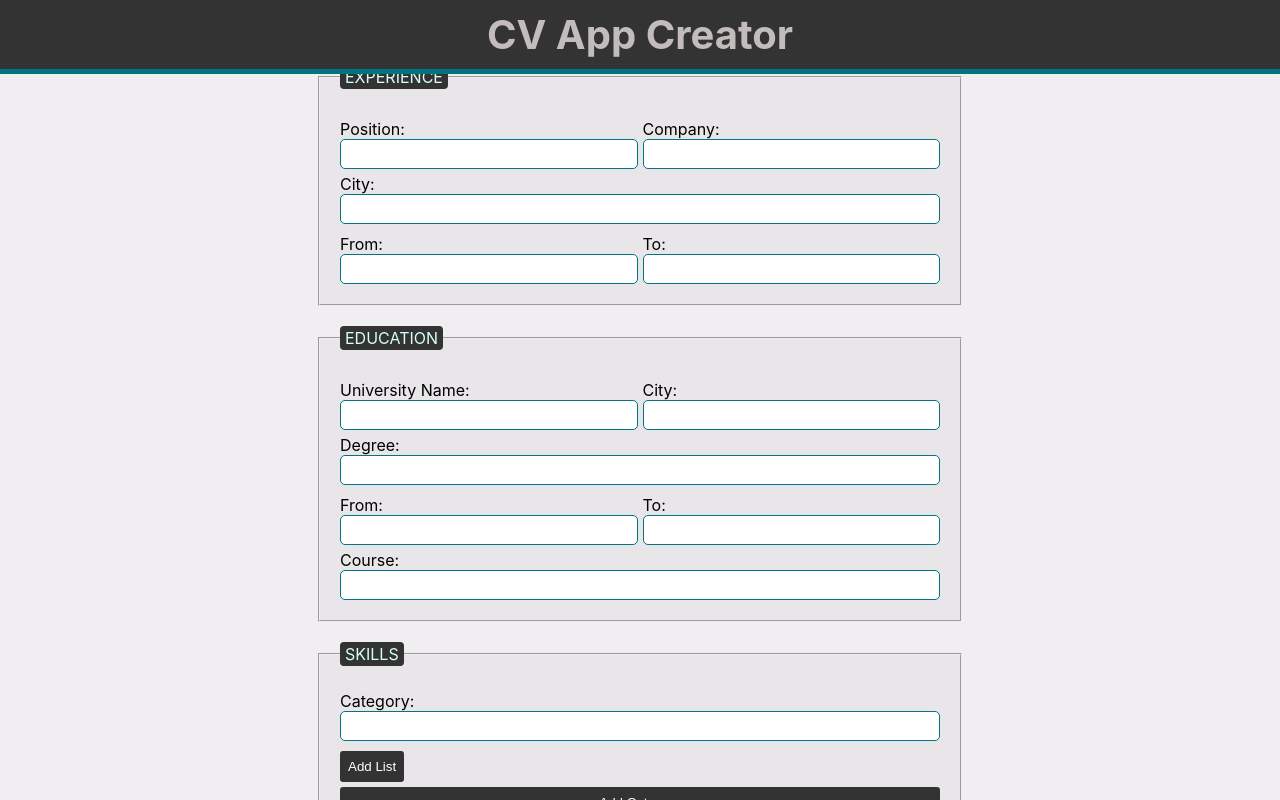
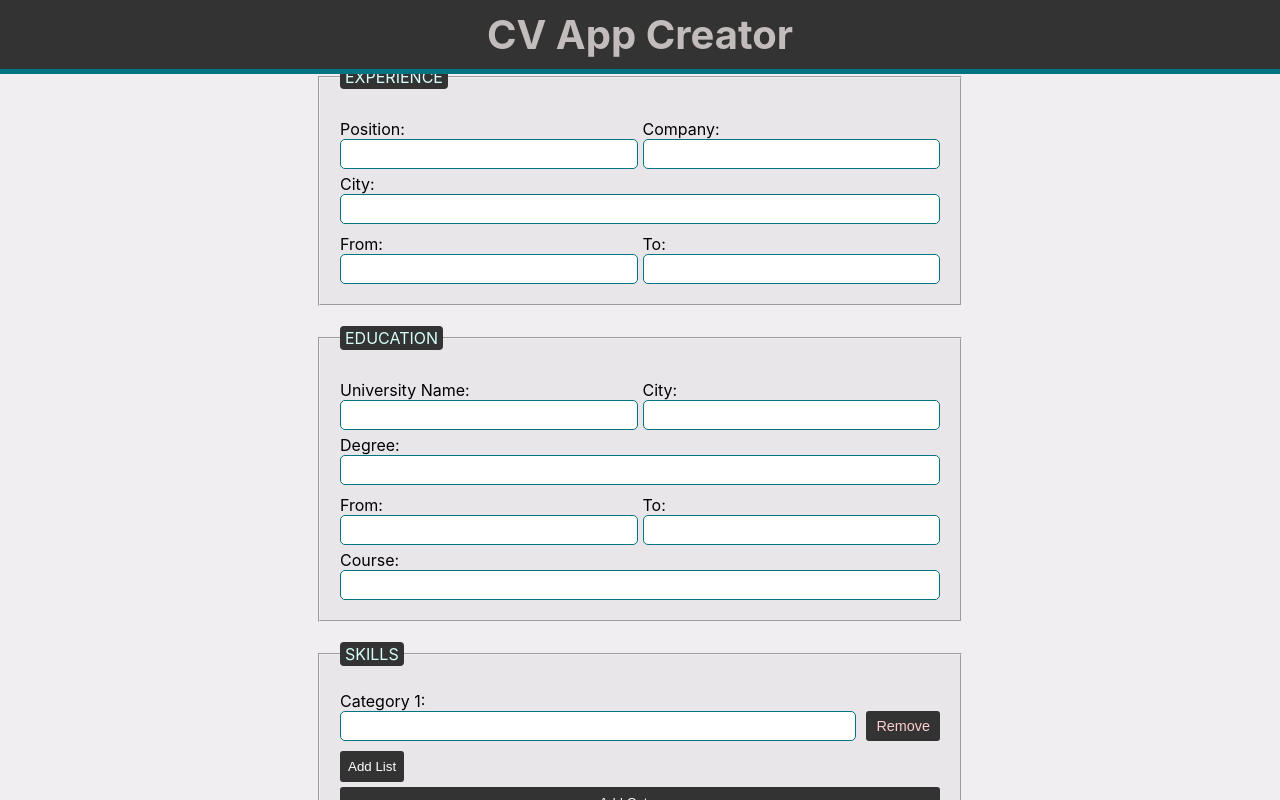
Before and after one commit to IAmYoungbossy/cv-app, a React (Create React App) app: page / in a window 1280 px wide. Both pictures are taken after typing "Sample", "Sample", "Sample", "5551234", "name@example.com", "Sample" into the empty fields and a click on the button "Add Category". Shown: the part 481-1281 px from the top of the page. Built offline with nearby package versions, Linux system fonts and the light colour scheme.

Commit message:
Add ability to add and remove category

```diff
--- a/src/components/Form/Form.css
+++ b/src/components/Form/Form.css
@@ -35,20 +35,23 @@ ul {
 }
 
 li {
-  padding: 5px;
+  padding: 5px 39px;
   padding-left: 10px;
   list-style-type: disclosure-closed;
 }
 
-.list-wrapper {
+.list-wrapper,
+.category_wrapper {
   display: flex;
 }
 
-.list-wrapper > input {
+.list-wrapper > input,
+.category_wrapper > input {
   flex: 1;
 }
 
-.list-wrapper > button {
+.list-wrapper > button,
+.category_wrapper > button {
   width: 35px;
   border: none;
   font-size: 1.2rem;
@@ -56,6 +59,12 @@ li {
   border-radius: 3px;
   color: rgb(255, 206, 206);
   background-color: #333333;
+}
+
+.category_wrapper > button {
+  padding: 0 10px;
+  font-size: 0.9rem;
+  width: fit-content;
 }
 
 .add-list-btn,
--- a/src/components/Form/Skill/Skill.js
+++ b/src/components/Form/Skill/Skill.js
@@ -5,7 +5,7 @@ class SkillList extends Component {
     return (
       <li>
         <div className="skill-wrapper">
-          <label htmlFor="skill">Skill</label>
+          <label htmlFor="skill">Skill {this.props.index+1}:</label>
           <div className="list-wrapper">
             <input
               type="text"
@@ -30,12 +30,22 @@ class SkillCategory extends Component {
     return (
       <>
         <div>
-          <label htmlFor="skill_category">Category:</label>
-          <input
-            type="text"
-            id="skill_category"
-            name="skill_category"
-          />
+          <label htmlFor="skill_category">
+            Category {this.props.index + 1}:
+          </label>
+          <div className="category_wrapper">
+            <input
+              type="text"
+              id="skill_category"
+              name="skill_category"
+            />
+            <button
+              type="button"
+              onClick={this.props.removeCategory}
+            >
+              Remove
+            </button>
+          </div>
         </div>
 
         <div>
@@ -86,7 +96,7 @@ export default class Skill extends Component {
   };
 
   removeSkillCategory = (index) => {
-    const skillCategoryCopy = [...this.state.skillList];
+    const skillCategoryCopy = [...this.state.skillCategory];
     skillCategoryCopy.splice(index, 1);
     this.setState({
       skillCategory: skillCategoryCopy,
```
